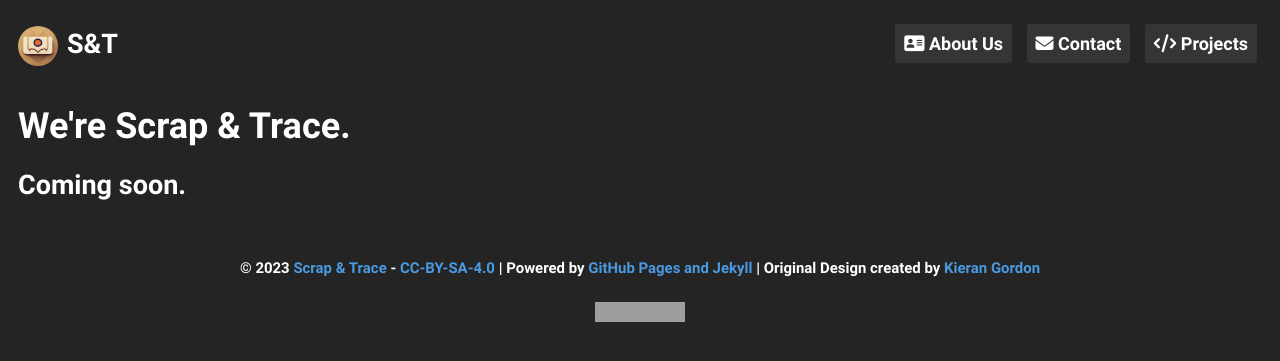
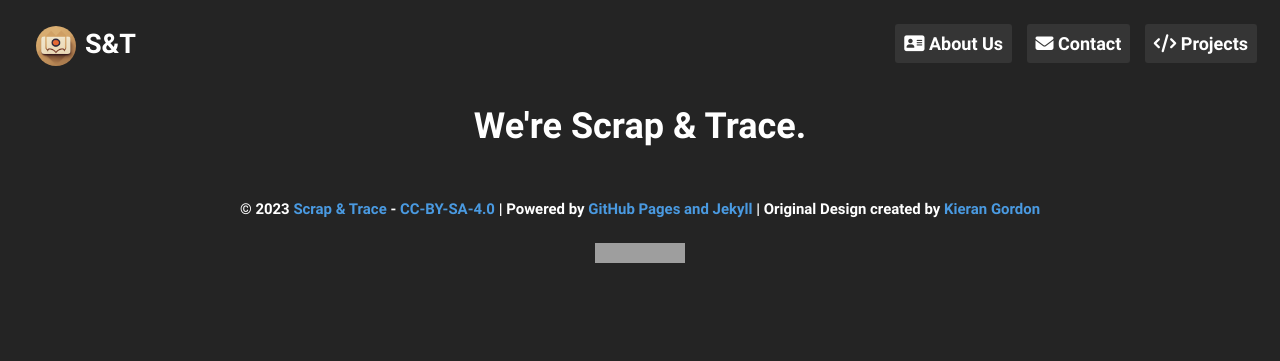
Before and after one commit to scrap-and-trace/scrap-and-trace.github.io, a Jekyll site: the page built from index.md, in a window 1280 px wide. Shown: the top 361 px of the page. Built offline with Jekyll 4.4.1, drawn with Linux system fonts in a browser that asks for light colours; grey boxes are pictures that could not be loaded.

Commit message:
Update margin and padding

```diff
--- a/_layouts/home.html
+++ b/_layouts/home.html
@@ -1,4 +1,13 @@
 ---
 layout: default
 ---
+<style>
+    /* display h1 in the center of the page vertically and*/
+    .web-container {
+        display: flex;
+        flex-direction: column;
+        justify-content: center;
+        align-items: center;
+    }
+</style>
 {{ content }}
--- a/index.md
+++ b/index.md
@@ -1,6 +1,4 @@
 ---
-title: We're Scrap & Trace.
+title: "We're Scrap & Trace."
 layout: home
 ---
-
-## Coming soon.
--- a/styles/style.css
+++ b/styles/style.css
@@ -33,10 +33,12 @@ body {
 }
 
 header {
-  padding: 1em;
+  padding: 1em 1em 1em 2em;
   color: var(--white);
   font-weight: bold;
   margin: 0 auto;
+  /* background-color: #1d1d1d;
+  box-shadow: 0 0 0 1px rgba(0, 0, 0, 0.03), 0 1px 3px 1px rgba(0, 0, 0, 0.07), 0 2px 6px 2px rgba(0, 0, 0, 0.03); */
 }
 
 nav {
@@ -99,7 +101,7 @@ body a {
 
 .web-container {
   margin: 0 auto;
-  padding: 0 1em;
+  padding: 0 2em;
   animation: fadeInAnimation ease 1.5s;
   animation-iteration-count: 1;
   animation-fill-mode: forwards;
@@ -115,13 +117,6 @@ body a {
   padding: 0.25em;
   border-radius: 3px;
   margin: 0.25em;
-}
-
-.light {
-  background-color: #f6f8fa;
-  padding: 1em;
-  border-radius: 3px;
-  border: 3px #ddd solid;
 }
 
 .post-list {
```
Also changed, not shown: _layouts/tags.html (deleted, +0 -15 lines), about.md (+1 -1 lines).
